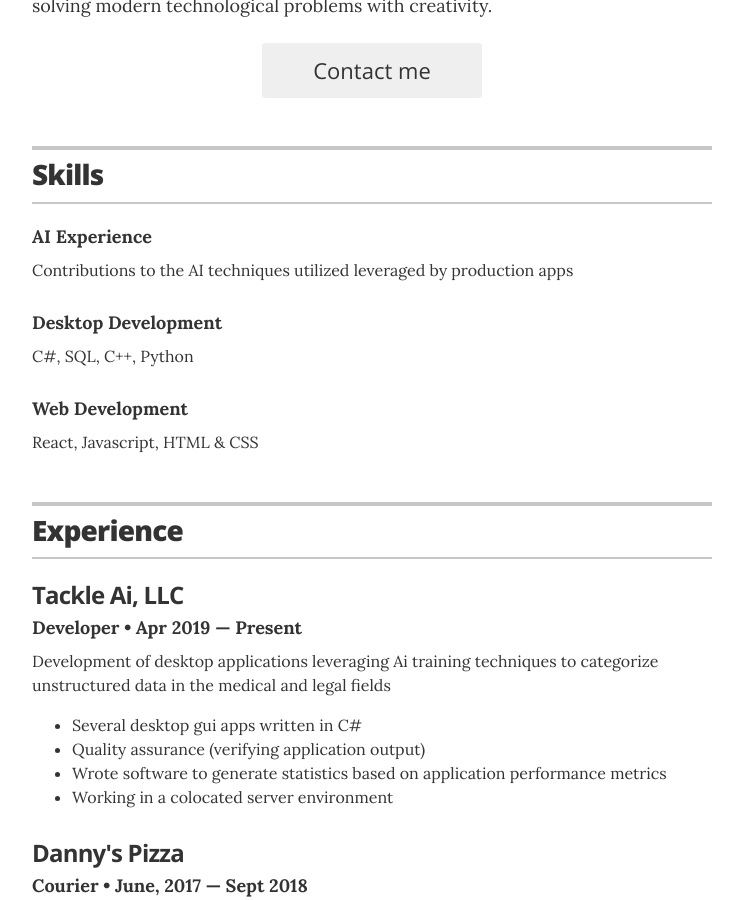
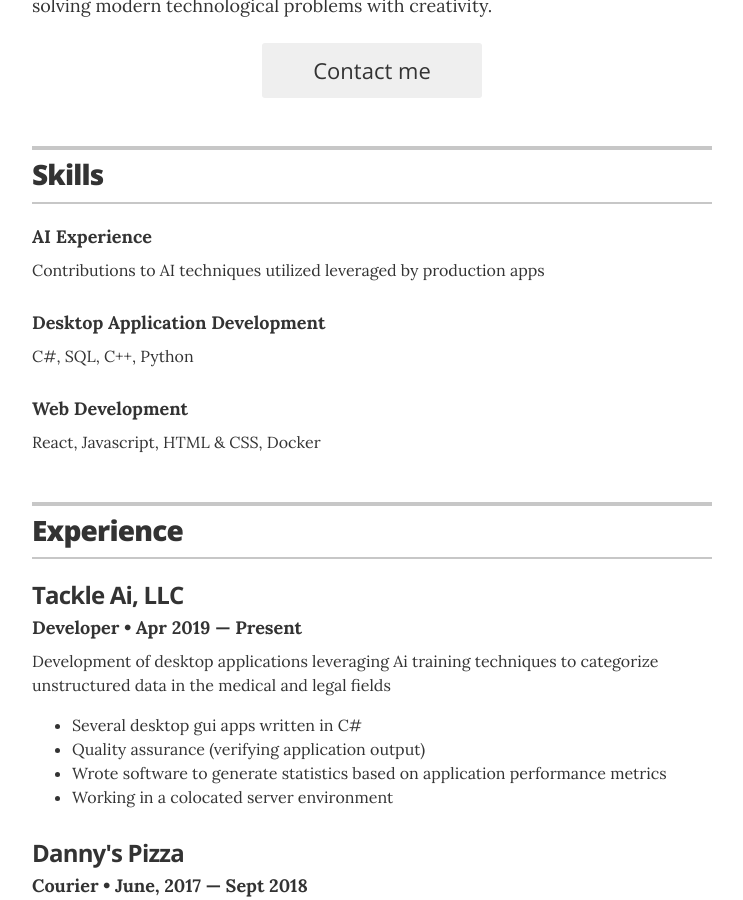
Before and after one commit to LuauJimmy/Resume, a Jekyll site: the page built from index.html, in a window 1280 px wide and 900 px high, scrolled down 350 px. Shown: the whole window, without its empty margins (268-1011 px from the left). Built offline with Jekyll 4.4.1, drawn with Linux system fonts in a browser that asks for light colours.

Commit message:
Update skills.yml

```diff
--- a/_data/skills.yml
+++ b/_data/skills.yml
@@ -1,9 +1,9 @@
 # Skills
 - skill: AI Experience
-  description: Contributions to the AI techniques utilized leveraged by production apps
+  description: Contributions to AI techniques utilized leveraged by production apps
 
-- skill: Desktop Development
+- skill: Desktop Application Development
   description: C#, SQL, C++, Python
 
 - skill: Web Development
-  description: React, Javascript, HTML & CSS
+  description: React, Javascript, HTML & CSS, Docker
```
